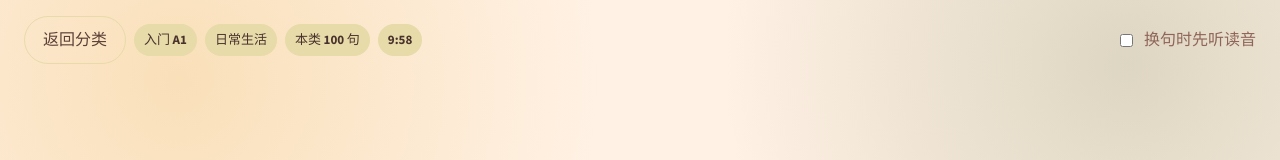
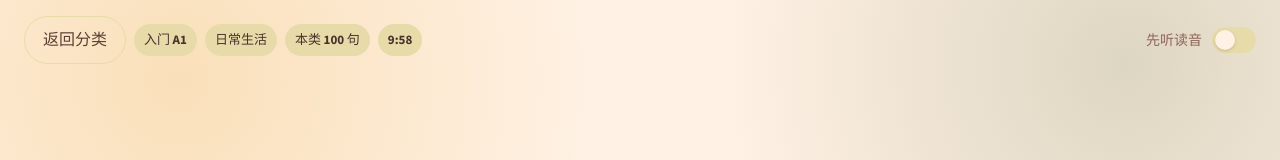
Before and after one commit to 726194dd/SentenceLab, a React (Vite) app: page / in a window 1280 px wide. Both pictures are taken after a click on the button "开始练习". Shown: the top 160 px of the page. Built offline with nearby package versions, Linux system fonts and the light colour scheme; no server answers.

Commit message:
更改右上角Switch开关样式

```diff
--- a/src/components/Practice.tsx
+++ b/src/components/Practice.tsx
@@ -97,12 +97,15 @@ export function Practice({ pool, access, onBack }: PracticeProps) {
           ) : null}
         </div>
         <label className="toggle">
-          <input
-            type="checkbox"
-            checked={listenFirst}
-            onChange={(event) => setListenFirst(event.target.checked)}
-          />
-          换句时先听读音
+          <span className="toggle-text">先听读音</span>
+          <span className="switch">
+            <input
+              type="checkbox"
+              checked={listenFirst}
+              onChange={(event) => setListenFirst(event.target.checked)}
+            />
+            <span className="switch-ui" aria-hidden />
+          </span>
         </label>
       </div>
 
--- a/src/index.css
+++ b/src/index.css
@@ -366,8 +366,68 @@ h3 {
 .toggle {
   display: inline-flex;
   align-items: center;
-  gap: 8px;
+  gap: 10px;
   color: var(--muted);
+  cursor: pointer;
+  user-select: none;
+}
+
+.toggle-text {
+  font-weight: 700;
+  font-size: 14px;
+  white-space: nowrap;
+}
+
+.switch {
+  position: relative;
+  display: inline-block;
+  width: 44px;
+  height: 26px;
+  flex: 0 0 auto;
+}
+
+.switch input {
+  position: absolute;
+  inset: 0;
+  z-index: 1;
+  margin: 0;
+  opacity: 0;
+  cursor: pointer;
+}
+
+.switch-ui {
+  position: absolute;
+  inset: 0;
+  border-radius: 999px;
+  background: var(--sand);
+  transition: background 0.2s ease;
+  pointer-events: none;
+}
+
+.switch-ui::after {
+  content: "";
+  position: absolute;
+  top: 3px;
+  left: 3px;
+  width: 20px;
+  height: 20px;
+  border-radius: 50%;
+  background: var(--cream);
+  box-shadow: 0 1px 3px rgba(74, 50, 44, 0.22);
+  transition: transform 0.2s ease;
+}
+
+.switch input:checked + .switch-ui {
+  background: var(--honey);
+}
+
+.switch input:checked + .switch-ui::after {
+  transform: translateX(18px);
+}
+
+.switch input:focus-visible + .switch-ui {
+  outline: 2px solid var(--honey);
+  outline-offset: 2px;
 }
 
 .word-blanks {
@@ -824,7 +884,7 @@ h3 {
   }
 
   .toggle {
-    justify-content: flex-start;
+    justify-content: space-between;
     font-size: 14px;
   }
 
```
